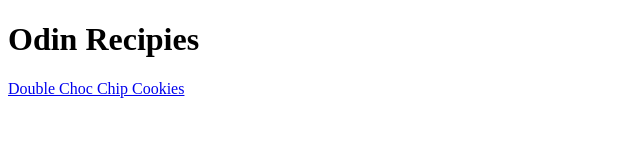
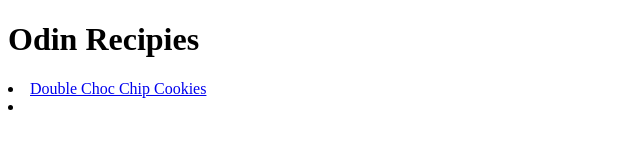
Before and after one commit to Buckerooster/Odin-recipies, a plain HTML site: page index.html in a window 1280 px wide. Shown: the full height of the page, 0-640 px from the left. Drawn offline with Linux system fonts and the light colour scheme.

Commit message:
Added burger recipie

```diff
--- a/index.html
+++ b/index.html
@@ -6,5 +6,8 @@
 
 <body>
     <h1>Odin Recipies</h1>
-    <a href="recipies/double-choc-cookies.html">Double Choc Chip Cookies</a>
+    <uo>
+        <li><a href="recipies/double-choc-cookies.html">Double Choc Chip Cookies</a></li>
+        <li><a href="recipies/burger.html"></a></li>
+    </uo>
 </body>
```
Also changed, not shown: recipies/burger.html (added), 1 other file.
